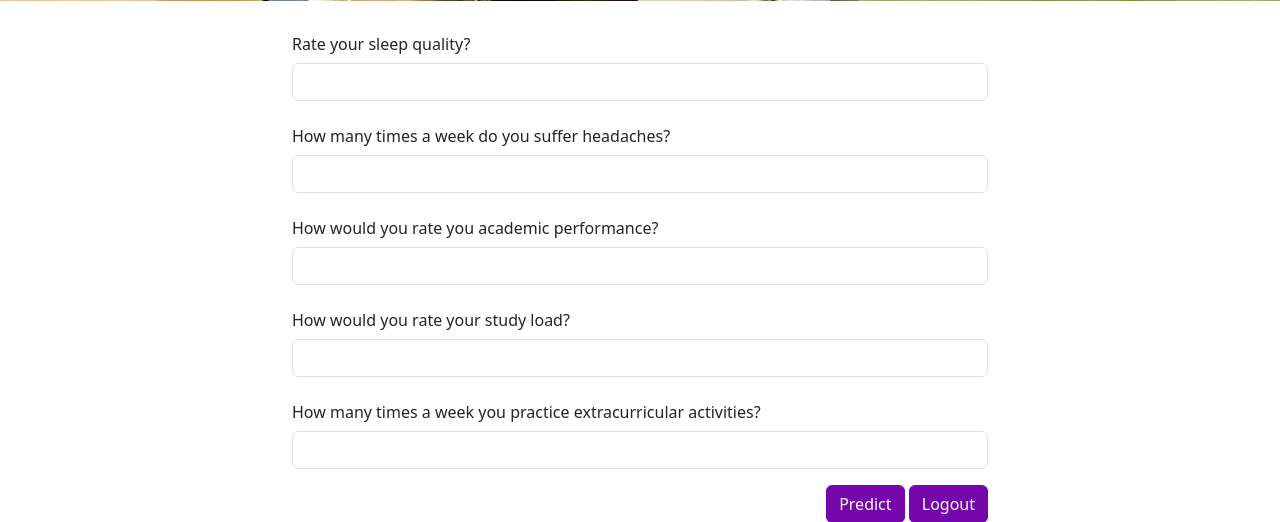
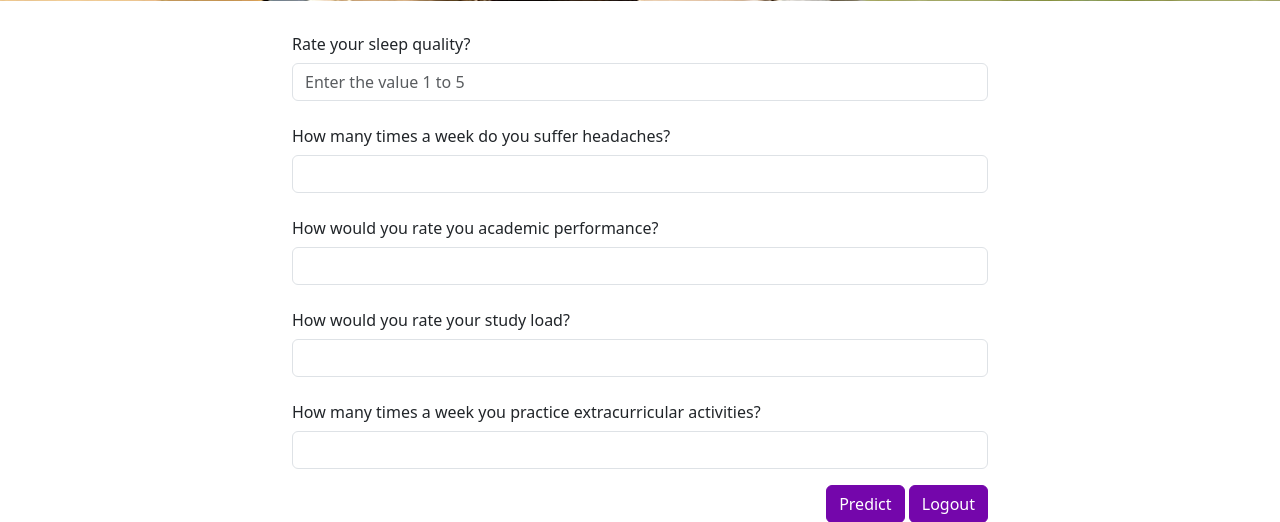
Before and after one commit to VimukthiC/student-stress-predictor, a Flask app: page /dashboard in a window 1280 px wide. Shown: the part 414-936 px from the top of the page. Run offline with Flask 3, Linux system fonts and the light colour scheme; parts of the project's set-up code (start-up, migrations or seed data) failed here and were passed over; some libraries are stand-ins or nearby versions.

Commit message:
Modified

```diff
--- a/templates/dashboard.html
+++ b/templates/dashboard.html
@@ -24,7 +24,7 @@
 
               <div class="mb-3">
                 <label for="sleep_quality" class="col-sm-12 col-form-label">Rate your sleep quality?</label>
-                <input type="text" name="sleep_quality" class="form-control" id="sleep_quality" required>
+                <input type="text" name="sleep_quality" class="form-control" id="sleep_quality" required placeholder="Enter the value 1 to 5">
               </div>
               <div class="mb-3">
                 <label for="suffer_headaches" class="col-sm-12 col-form-label">How many times a week do you suffer headaches?</label>
```
